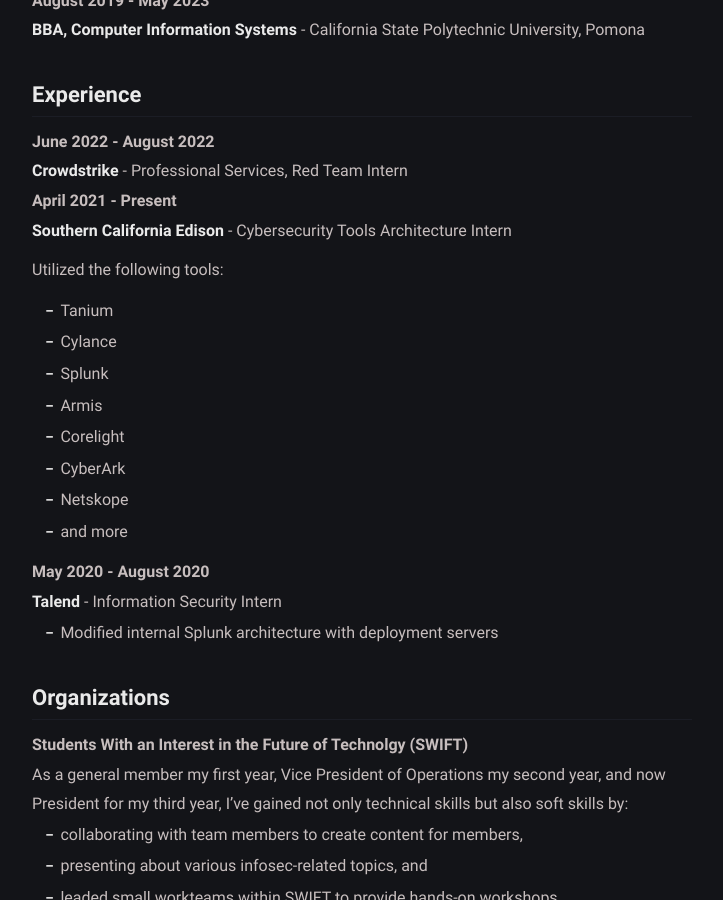
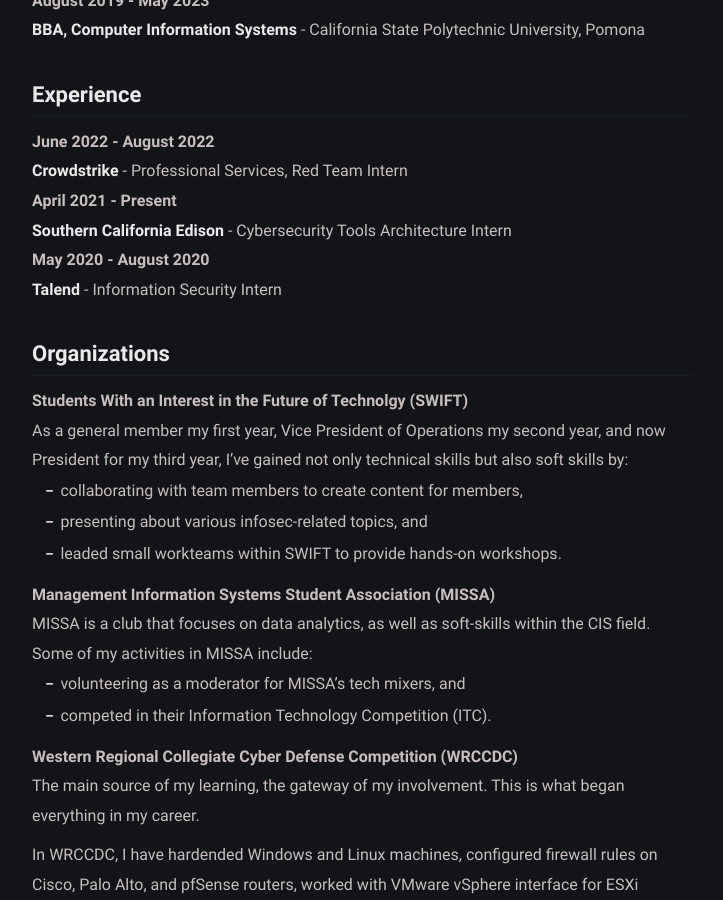
Before and after one commit to fyrworx4/old-fyrworx4.github.io, a Jekyll site: the page built from resume.md, in a window 1280 px wide and 900 px high, scrolled down 382 px. Shown: the whole window, without its empty margins (278-1001 px from the left). Built offline with Jekyll 4.4.1, drawn with Linux system fonts in a browser that asks for light colours.

Commit message:
edited resume

```diff
--- a/resume.md
+++ b/resume.md
@@ -21,32 +21,19 @@ Experience
 June 2022 - August 2022
 :   **Crowdstrike** - Professional Services, Red Team Intern
 
-
 April 2021 - Present
 :   **Southern California Edison** - Cybersecurity Tools Architecture Intern
 
-    Utilized the following tools:
-    * Tanium
-    * Cylance
-    * Splunk
-    * Armis
-    * Corelight
-    * CyberArk
-    * Netskope
-    * and more
-
-
-
 May 2020 - August 2020
 :   **Talend** - Information Security Intern
-
-    * Modified internal Splunk architecture with deployment servers
 
 
 
 Organizations
 --------------------
 <hr>
+
+
 
 Students With an Interest in the Future of Technolgy (SWIFT)
 :   As a general member my first year, Vice President of Operations my
```
